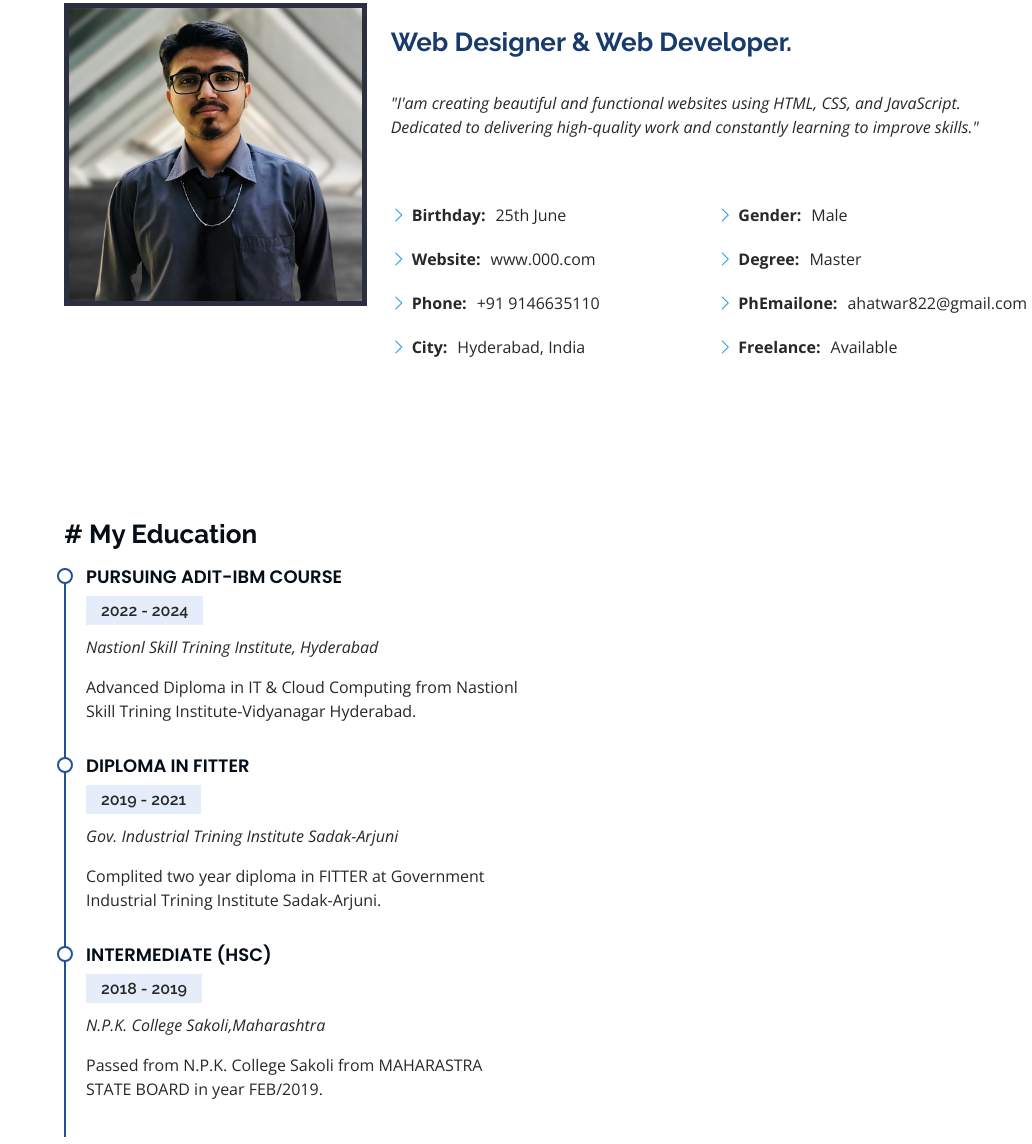
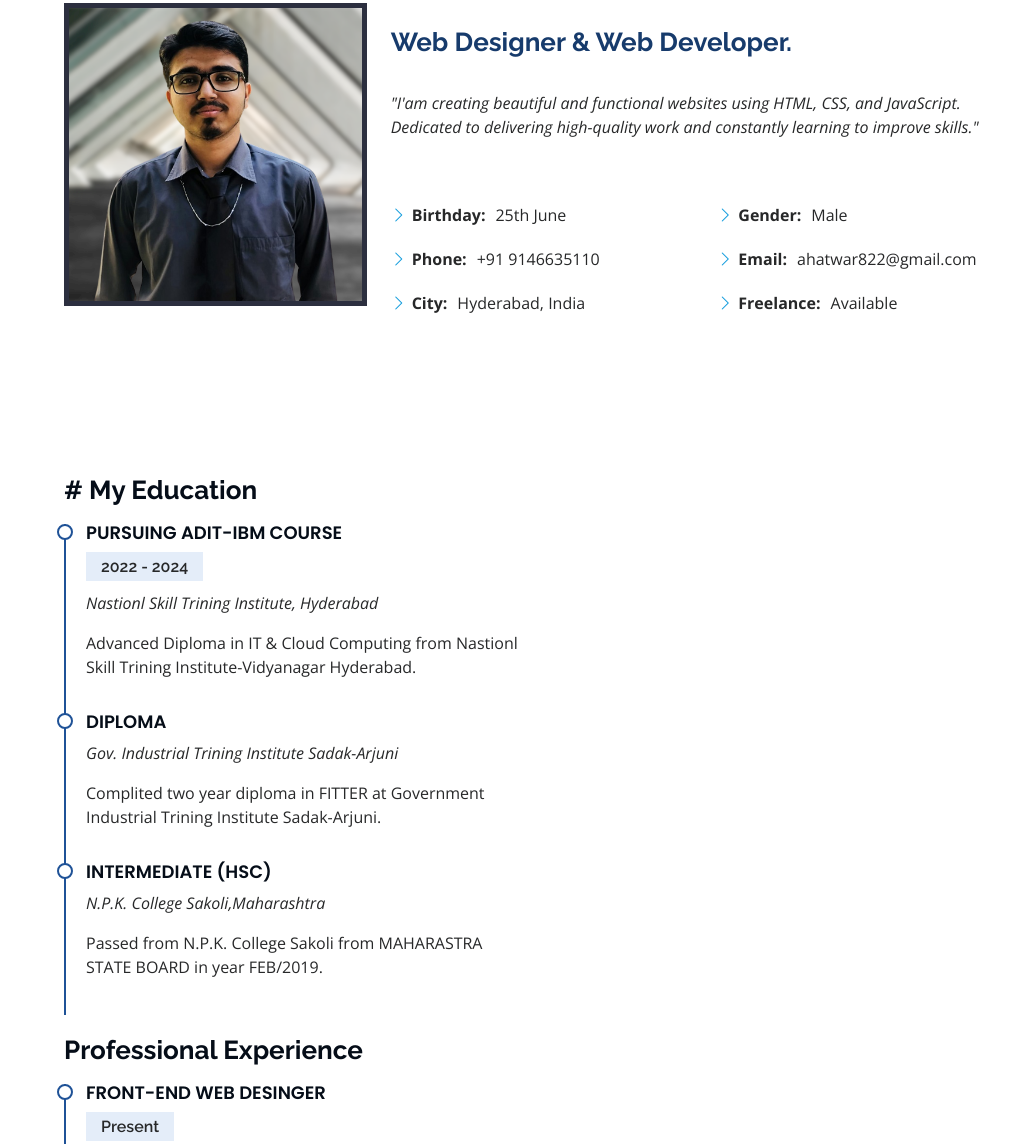
Before and after one commit to ahatwar822/myportfplio, a plain HTML site: page index.html in a window 1280 px wide. Shown: the part 1085-2229 px from the top of the page, without its empty margins (248-1280 px from the left). Drawn offline with nearby package versions, Linux system fonts and the light colour scheme.

Commit message:
Update index.html

```diff
--- a/index.html
+++ b/index.html
@@ -28,13 +28,7 @@
   <!-- Template Main CSS File -->
   <link href="assets/css/style.css" rel="stylesheet">
 
-  <!-- =======================================================
-  * Template Name: iPortfolio
-  * Updated: Mar 10 2023 with Bootstrap v5.2.3
-  * Template URL: https://bootstrapmade.com/iportfolio-bootstrap-portfolio-websites-template/
-  * Author: BootstrapMade.com
-  * License: https://bootstrapmade.com/license/
-  ======================================================== -->
+
 </head>
 
 <body>
@@ -108,7 +102,7 @@
               <div class="col-lg-6">
                 <ul>
                   <li><i class="bi bi-chevron-right"></i> <strong>Birthday:</strong> <span>25th June </span></li>
-                  <li><i class="bi bi-chevron-right"></i> <strong>Website:</strong> <span>www.000.com</span></li>
+<!--                   <li><i class="bi bi-chevron-right"></i> <strong>Website:</strong> <span>www.000.com</span></li> -->
                   <li><i class="bi bi-chevron-right"></i> <strong>Phone:</strong> <span>+91 9146635110</span></li>
                   <li><i class="bi bi-chevron-right"></i> <strong>City:</strong> <span>Hyderabad, India</span></li>
                 </ul>
@@ -116,8 +110,8 @@
               <div class="col-lg-6">
                 <ul>
                   <li><i class="bi bi-chevron-right"></i> <strong>Gender:</strong> Male<span></span></li>
-                  <li><i class="bi bi-chevron-right"></i> <strong>Degree:</strong> <span>Master</span></li>
-                  <li><i class="bi bi-chevron-right"></i> <strong>PhEmailone:</strong> <span>ahatwar822@gmail.com</span></li>
+<!--                   <li><i class="bi bi-chevron-right"></i> <strong>Degree:</strong> <span>Master</span></li> -->
+                  <li><i class="bi bi-chevron-right"></i> <strong>Email:</strong> <span>ahatwar822@gmail.com</span></li>
                   <li><i class="bi bi-chevron-right"></i> <strong>Freelance:</strong> <span>Available</span></li>
                 </ul>
               </div>
@@ -161,14 +155,14 @@
                  </p>
             </div>
             <div class="resume-item">
-              <h4>Diploma in Fitter</h4>
-              <h5>2019 - 2021</h5>
+              <h4>Diploma </h4>
+<!--               <h5>2019 - 2021</h5> -->
               <p><em>Gov. Industrial Trining Institute Sadak-Arjuni</em></p>
               <p>Complited two year diploma in FITTER at Government Industrial Trining Institute Sadak-Arjuni. </p>
             </div>
             <div class="resume-item">
               <h4>INTERMEDIATE (HSC)</h4>
-              <h5>2018 - 2019</h5>
+<!--               <h5>2018 - 2019</h5> -->
               <p><em> N.P.K. College Sakoli,Maharashtra</em></p>
               <p>Passed from N.P.K. College Sakoli from MAHARASTRA STATE BOARD in year FEB/2019.</p>
             </div>
@@ -254,7 +248,7 @@
                   </div>
                   <div class="skill mb-4">
                       <div class="d-flex justify-content-between">
-                          <h6 class="font-weight-bold">Wordpress</h6>
+                          <h6 class="font-weight-bold">Node_ExpressJS</h6>
                           <h6 class="font-weight-bold">85%</h6>
                       </div>
                       <div class="progress">
```
